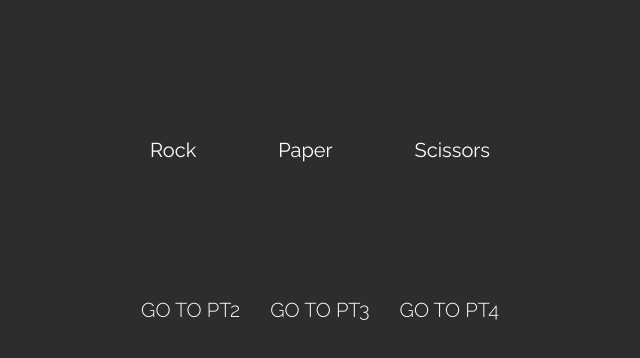
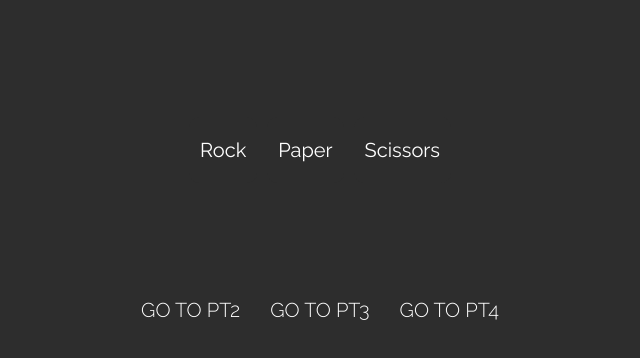
Before and after one commit to dopezinho/rock-paper-scissors, a plain HTML site: page index.html in a window 1280 px wide. Shown: the part 70-428 px from the top of the page, without its empty margins (320-960 px from the left). Drawn offline with Linux system fonts and the light colour scheme.

Commit message:
css lil fix

```diff
--- a/style.css
+++ b/style.css
@@ -24,8 +24,8 @@ button {
     border: 1px solid transparent;
     border-radius: 10px;
     font-size: 20px;
-    margin: 100px 10px;
-    padding: 20px 30px;
+    margin: 100px 5px;
+    padding: 20px 10px;
 }
 
 button:hover {
```
